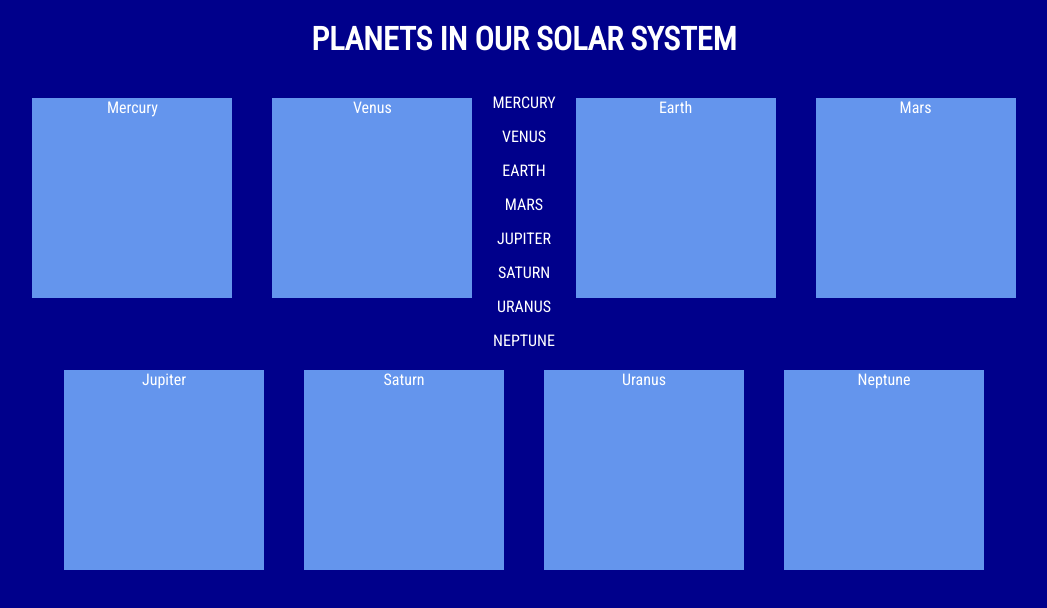
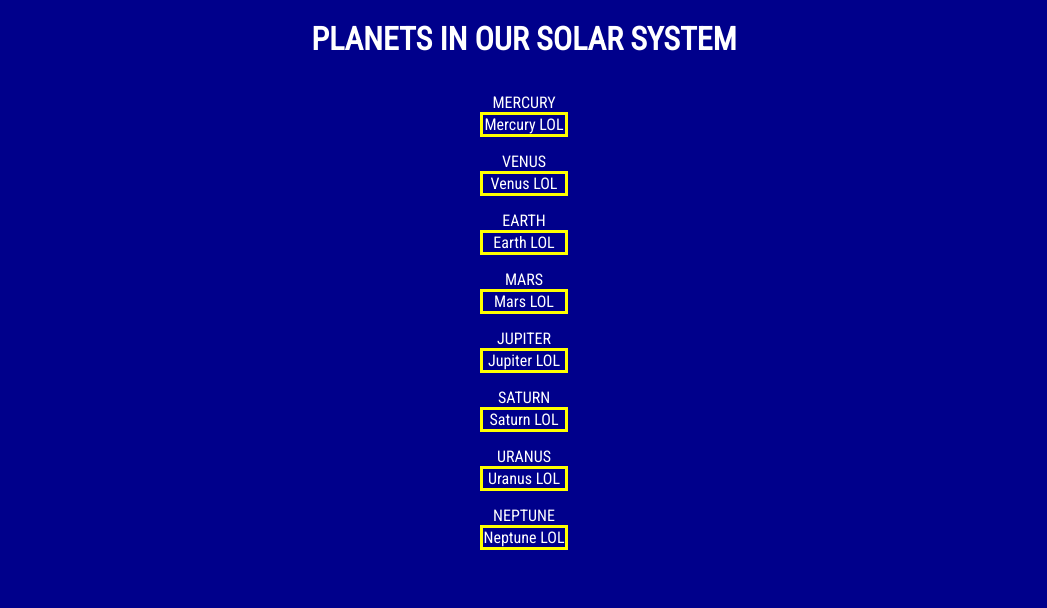
Before and after one commit to Student235555/solar-system-facts, a React (Create React App) app: page / in a window 1280 px wide. Shown: the top 608 px of the page, without its empty margins (116-1163 px from the left). Built offline with nearby package versions, Linux system fonts and the light colour scheme.

Commit message:
Fix changing planet visibility function

```diff
--- a/src/components/Planet.js
+++ b/src/components/Planet.js
@@ -1,7 +1,7 @@
 import React, {useState} from 'react';
 import '../styles/Planet.css';
 
-const Planet = ({astrObj, vis}) => {
+const Planet = ({astrObj}) => {
 
     const {name} = astrObj;
 
@@ -14,9 +14,22 @@ const Planet = ({astrObj, vis}) => {
         setActive(!active);
     }
 
+
+    const [visi, setVisi] = useState(true);
+
+    let divInLi = 'divInLi';
+    let divInLiVis = visi ? "divInLiVis" : "divInLiNoVis";
+
+    const changeVisi = () => {
+        setVisi(!visi);
+    }
+
     return (
         <>
-            <li className={LiPlanetMain + ' ' + LiPlanetColor} onClick={() => { changeColor(); vis();}}>{name}</li>
+            <li>
+                <p className={LiPlanetMain + ' ' + LiPlanetColor} onClick={() => { changeColor(); changeVisi();}}>{name}</p>
+                <div className={divInLi + ' ' + divInLiVis}>{name + " LOL"}</div>
+            </li>
         </>
      );
 }
--- a/src/components/PlanetsList.js
+++ b/src/components/PlanetsList.js
@@ -1,40 +1,17 @@
-import React, {useState} from 'react';
+import React from 'react';
 import '../styles/PlanetsList.css';
 import Planet from './Planet';
 
 const PlanetsList = ({solarSystem}) => {
 
-    const [infoVisable, setInfoVisable] = useState(true);
-
-    let planetInfo = 'planetInfo';
-    let planetInfoVisibility = infoVisable ? "planetInfoVis" : "planetInfoNoVis";
-
-    const changeVisibility = () => {
-        setInfoVisable(!infoVisable);
-    }
-
     const astronomicalObjects = solarSystem.map(astrObj =>
-        <Planet key={astrObj.id} astrObj={astrObj} vis={changeVisibility}/>)
+        <Planet key={astrObj.id} astrObj={astrObj}/>)
 
     return (
         <>
-        <div className="rows">
-            <div className="row1">
-                <div className={planetInfo + ' ' + planetInfoVisibility}><p>Mercury</p></div>
-                <div className="planetInfo"><p>Venus</p></div>
-                <ul className='UlPlanetsList'>
-                    {astronomicalObjects}
-                </ul>
-                <div className="planetInfo"><p>Earth</p></div>
-                <div className="planetInfo"><p>Mars</p></div>
-            </div>
-            <div className="row2">
-                <div className="planetInfo"><p>Jupiter</p></div>
-                <div className="planetInfo"><p>Saturn</p></div>
-                <div className="planetInfo"><p>Uranus</p></div>
-                <div className="planetInfo"><p>Neptune</p></div>
-            </div>
-        </div>
+            <ul className='UlPlanetsList'>
+                {astronomicalObjects}
+            </ul>
         </>
      );
 }
--- a/src/styles/Planet.css
+++ b/src/styles/Planet.css
@@ -20,3 +20,15 @@
     color: yellow;
     transform: translate(10px);
 }
+
+.divInLi{
+    border: 3px solid yellow;
+}
+
+.divInLiVis{
+    visibility: visible;
+}
+
+.divInLiNoVis{
+    visibility: hidden;
+}
--- a/src/styles/PlanetsList.css
+++ b/src/styles/PlanetsList.css
@@ -2,29 +2,3 @@
     display: inline-block;
     list-style: none;
 }
-
-.rows{
-    display: flex;
-    flex-direction: column;
-}
-
-.row1, .row2{
-    display: flex;
-    flex-direction: row;
-    justify-content: center;
-}
-
-.planetInfo{
-    height: 200px;
-    width: 200px;
-    margin: 20px 20px;
-    background-color: cornflowerblue;
-}
-
-.planetInfoVis{
-   visibility: visible;
-}
-
-.planetInfoNoVis{
-    visibility: hidden;
- }
```
